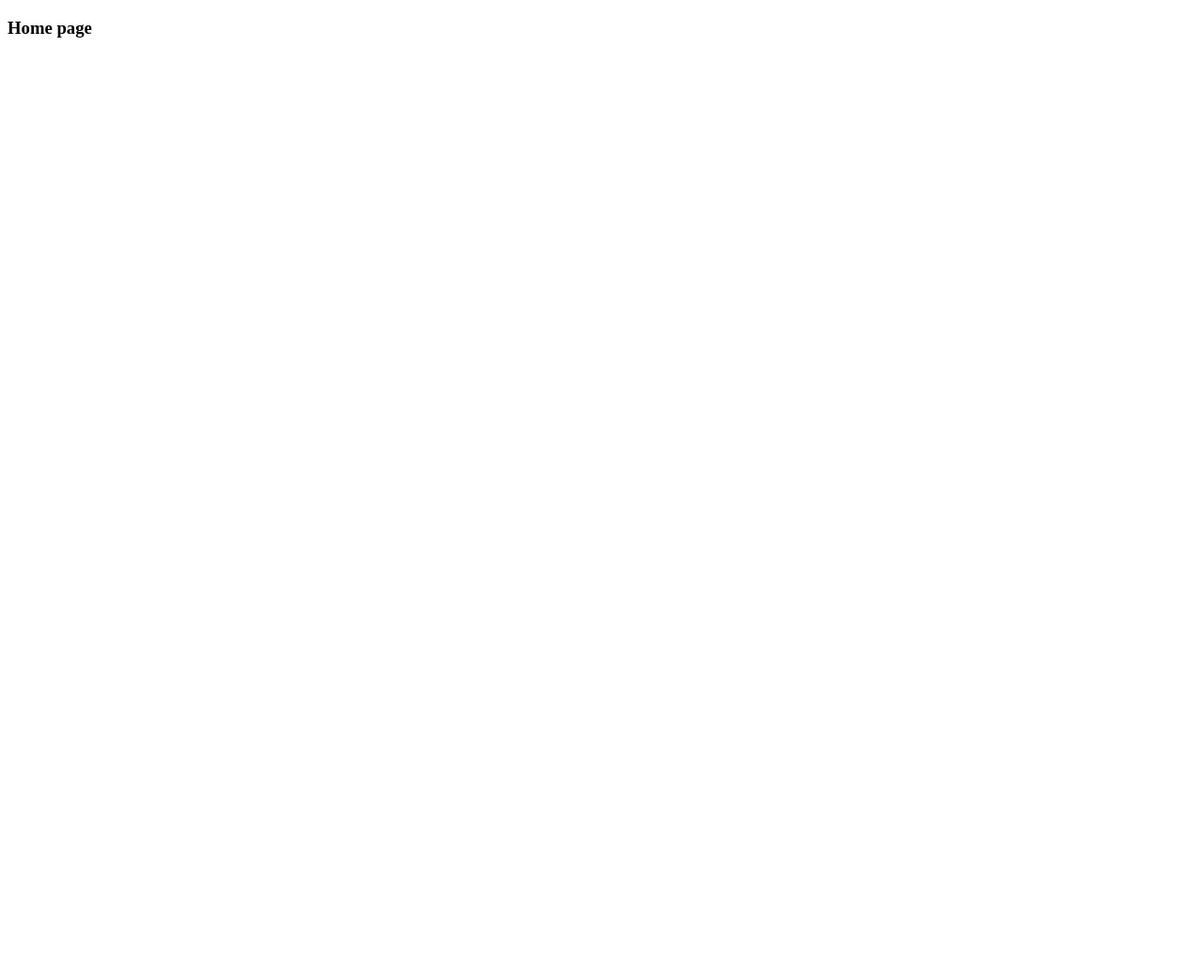
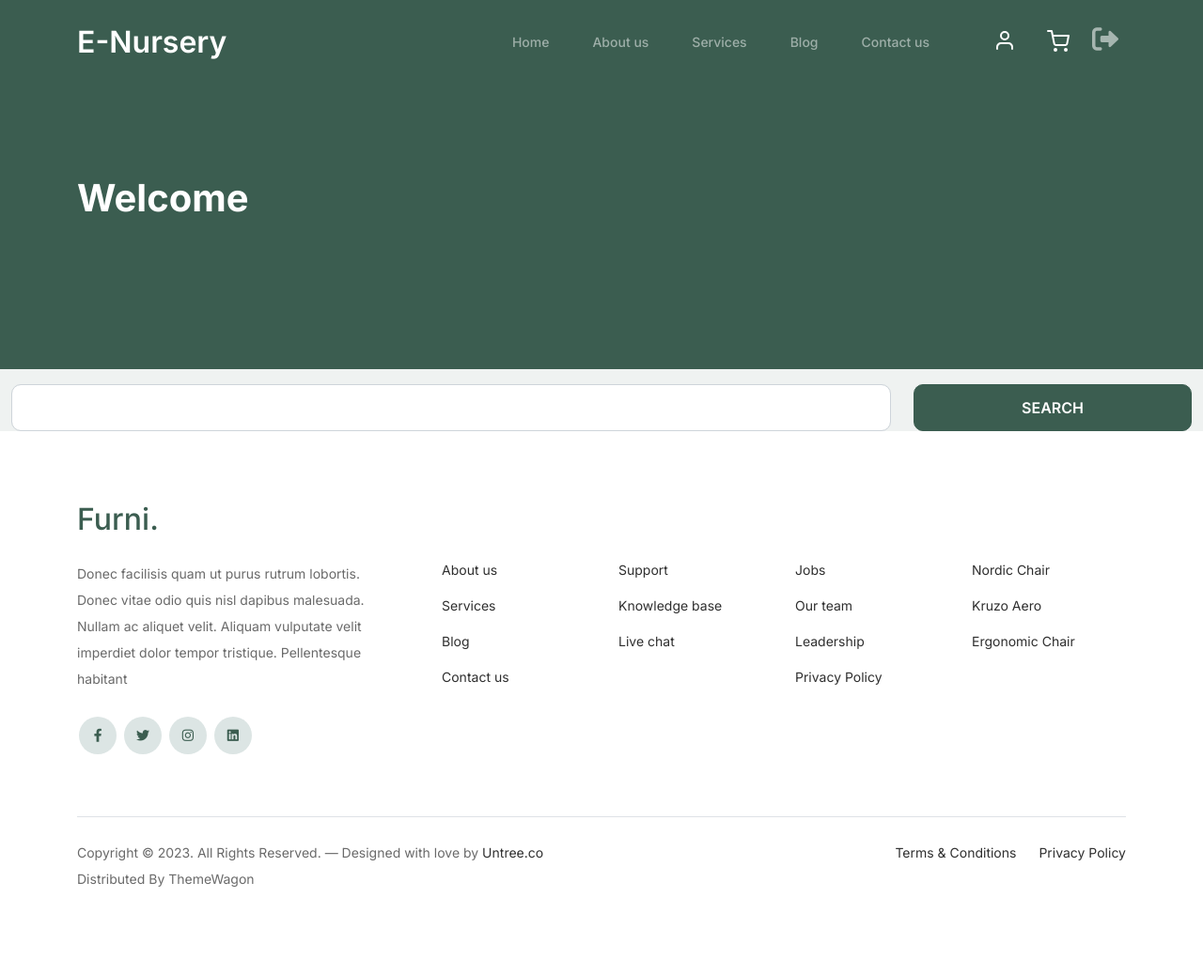
Before and after one commit to mathewkuttysaji/ENurseryProject, a Django app: page /home in a window 1280 px wide. Before the commit the page is almost empty. Shown: the whole page at 94% size. Before the commit the page ends 40 px from the top, so only its background shows below. Run offline with Django 5.2, Linux system fonts and the light colour scheme; some libraries are stand-ins or nearby versions.

Commit message:
home.html created

```diff
--- /dev/null
+++ b/core/templates/base.html
@@ -0,0 +1,151 @@
+<!doctype html>
+<html lang="en">
+
+	{% load static %}
+
+<head>
+	<meta charset="utf-8">
+	<meta name="viewport" content="width=device-width, initial-scale=1, shrink-to-fit=no">
+	<meta name="author" content="Untree.co">
+	<link rel="shortcut icon" href="{% static 'images/favicon.png' %}">
+
+	<meta name="description" content="" />
+	<meta name="keywords" content="bootstrap, bootstrap4" />
+
+	<!-- Bootstrap CSS -->
+	<link href="{% static 'css/bootstrap.min.css' %}" rel="stylesheet">
+	<link href="https://cdnjs.cloudflare.com/ajax/libs/font-awesome/6.0.0-beta3/css/all.min.css" rel="stylesheet">
+	<link href="{% static 'css/tiny-slider.css' %}" rel="stylesheet">
+	<link href="{% static 'css/style.css' %}" rel="stylesheet">
+	<title>E-Nursery</title>
+</head>
+
+<body>
+
+	<!-- Start Header/Navigation -->
+	<nav class="custom-navbar navbar navbar navbar-expand-md navbar-dark bg-dark" arial-label="Furni navigation bar">
+
+		<div class="container">
+			<a class="navbar-brand" href="index.html">E-Nursery</a>
+
+			<button class="navbar-toggler" type="button" data-bs-toggle="collapse" data-bs-target="#navbarsFurni"
+				aria-controls="navbarsFurni" aria-expanded="false" aria-label="Toggle navigation">
+				<span class="navbar-toggler-icon"></span>
+			</button>
+
+			<div class="collapse navbar-collapse" id="navbarsFurni">
+				<ul class="custom-navbar-nav navbar-nav ms-auto mb-2 mb-md-0">
+					<li class="nav-item">
+						<a class="nav-link" href="home">Home</a>
+					</li>
+					<li><a class="nav-link" href="about.html">About us</a></li>
+					<li><a class="nav-link" href="services.html">Services</a></li>
+					<li><a class="nav-link" href="blog.html">Blog</a></li>
+					<li><a class="nav-link" href="contact">Contact us</a></li>
+				</ul>
+
+				<ul class="custom-navbar-cta navbar-nav mb-2 mb-md-0 ms-5">
+					<li><a class="nav-link" href="#"><img src="{% static 'images/user.svg' %}"></a></li>
+					<li><a class="nav-link" href="cart"><img src="{% static 'images/cart.svg' %}"></a></li>
+					<li><a class="nav-link ms-2" href="user_logout"><i class="fa fa-sign-out-alt" style="font-size: 28px;"></i></a></li>
+				</ul>
+			</div>
+		</div>
+
+	</nav>
+	<!-- End Header/Navigation -->
+
+	{% block content %}
+	{% endblock %}
+
+	<!-- Start Footer Section -->
+	<footer class="footer-section">
+		<div class="container relative">
+
+			<div class="row g-5 mb-5">
+				<div class="col-lg-4">
+					<div class="mb-4 footer-logo-wrap"><a href="#" class="footer-logo">Furni<span>.</span></a></div>
+					<p class="mb-4">Donec facilisis quam ut purus rutrum lobortis. Donec vitae odio quis nisl dapibus
+						malesuada. Nullam ac aliquet velit. Aliquam vulputate velit imperdiet dolor tempor tristique.
+						Pellentesque habitant</p>
+
+					<ul class="list-unstyled custom-social">
+						<li><a href="#"><span class="fa fa-brands fa-facebook-f"></span></a></li>
+						<li><a href="#"><span class="fa fa-brands fa-twitter"></span></a></li>
+						<li><a href="#"><span class="fa fa-brands fa-instagram"></span></a></li>
+						<li><a href="#"><span class="fa fa-brands fa-linkedin"></span></a></li>
+					</ul>
+				</div>
+
+				<div class="col-lg-8">
+					<div class="row links-wrap">
+						<div class="col-6 col-sm-6 col-md-3">
+							<ul class="list-unstyled">
+								<li><a href="#">About us</a></li>
+								<li><a href="#">Services</a></li>
+								<li><a href="#">Blog</a></li>
+								<li><a href="#">Contact us</a></li>
+							</ul>
+						</div>
+
+						<div class="col-6 col-sm-6 col-md-3">
+							<ul class="list-unstyled">
+								<li><a href="#">Support</a></li>
+								<li><a href="#">Knowledge base</a></li>
+								<li><a href="#">Live chat</a></li>
+							</ul>
+						</div>
+
+						<div class="col-6 col-sm-6 col-md-3">
+							<ul class="list-unstyled">
+								<li><a href="#">Jobs</a></li>
+								<li><a href="#">Our team</a></li>
+								<li><a href="#">Leadership</a></li>
+								<li><a href="#">Privacy Policy</a></li>
+							</ul>
+						</div>
+
+						<div class="col-6 col-sm-6 col-md-3">
+							<ul class="list-unstyled">
+								<li><a href="#">Nordic Chair</a></li>
+								<li><a href="#">Kruzo Aero</a></li>
+								<li><a href="#">Ergonomic Chair</a></li>
+							</ul>
+						</div>
+					</div>
+				</div>
+
+			</div>
+
+			<div class="border-top copyright">
+				<div class="row pt-4">
+					<div class="col-lg-6">
+						<p class="mb-2 text-center text-lg-start">Copyright &copy;
+							<script>document.write(new Date().getFullYear());</script>. All Rights Reserved. &mdash;
+							Designed with love by <a href="https://untree.co">Untree.co</a> Distributed By <a
+								hreff="https://themewagon.com">ThemeWagon</a>
+							<!-- License information: https://untree.co/license/ -->
+						</p>
+					</div>
+
+					<div class="col-lg-6 text-center text-lg-end">
+						<ul class="list-unstyled d-inline-flex ms-auto">
+							<li class="me-4"><a href="#">Terms &amp; Conditions</a></li>
+							<li><a href="#">Privacy Policy</a></li>
+						</ul>
+					</div>
+
+				</div>
+			</div>
+
+		</div>
+	</footer>
+	<!-- End Footer Section -->
+
+	{% block js %} {% endblock %}
+	<script src="{% static 'js/bootstrap.bundle.min.js' %}"></script>
+	<script src="{% static 'js/tiny-slider.js' %}"></script>
+	<script src="{% static 'js/custom.js' %}"></script>
+</body>
+
+</html>
--- a/core/templates/home.html
+++ b/core/templates/home.html
@@ -1,15 +1,41 @@
-<!DOCTYPE html>
+{% extends "base.html" %}
 
-<html>
-    <head>
-        <meta charset="utf-8">
-        <meta http-equiv="X-UA-Compatible" content="IE=edge">
-        <title> Home Page </title>
-        <meta name="description" content="">
-        <meta name="viewport" content="width=device-width, initial-scale=1">
-        <link rel="stylesheet" href="">
-    </head>
-    <body>
-        <h3> Home page </h3>
-    </body>
-</html>
+{% block content %}
+
+<!-- Start Hero Section -->
+<div class="hero">
+    <div class="container">
+        <div class="row justify-content-between">
+            <div class="col-lg-5">
+                <div class="intro-excerpt">
+                    <h1> Welcome </h1>
+                </div>
+            </div>
+        </div>
+    </div>
+</div>
+<!-- End Hero Section -->
+
+<!-- search form -->
+<div class="container-fluid">
+    <form action="search" method="post">
+        {% csrf_token %}
+        <div class="form-group row mt-3">
+            <div class="col-md-9">
+                <input type="search" name="h_search" id="h_search" class="form-control" value="{{ term }}">
+            </div>
+            <div class="col-md-3">
+                <a href="search">
+                    <input type="submit" value="SEARCH" id="searchbtn" name="searchbtn"
+                        class="form-control btn btn-primary">
+                </a>
+            </div>
+        </div>
+    </form>
+</div>
+<!-- End of search form -->
+
+
+
+
+{% endblock %}
```
Also changed, not shown: core/db.sqlite3.
